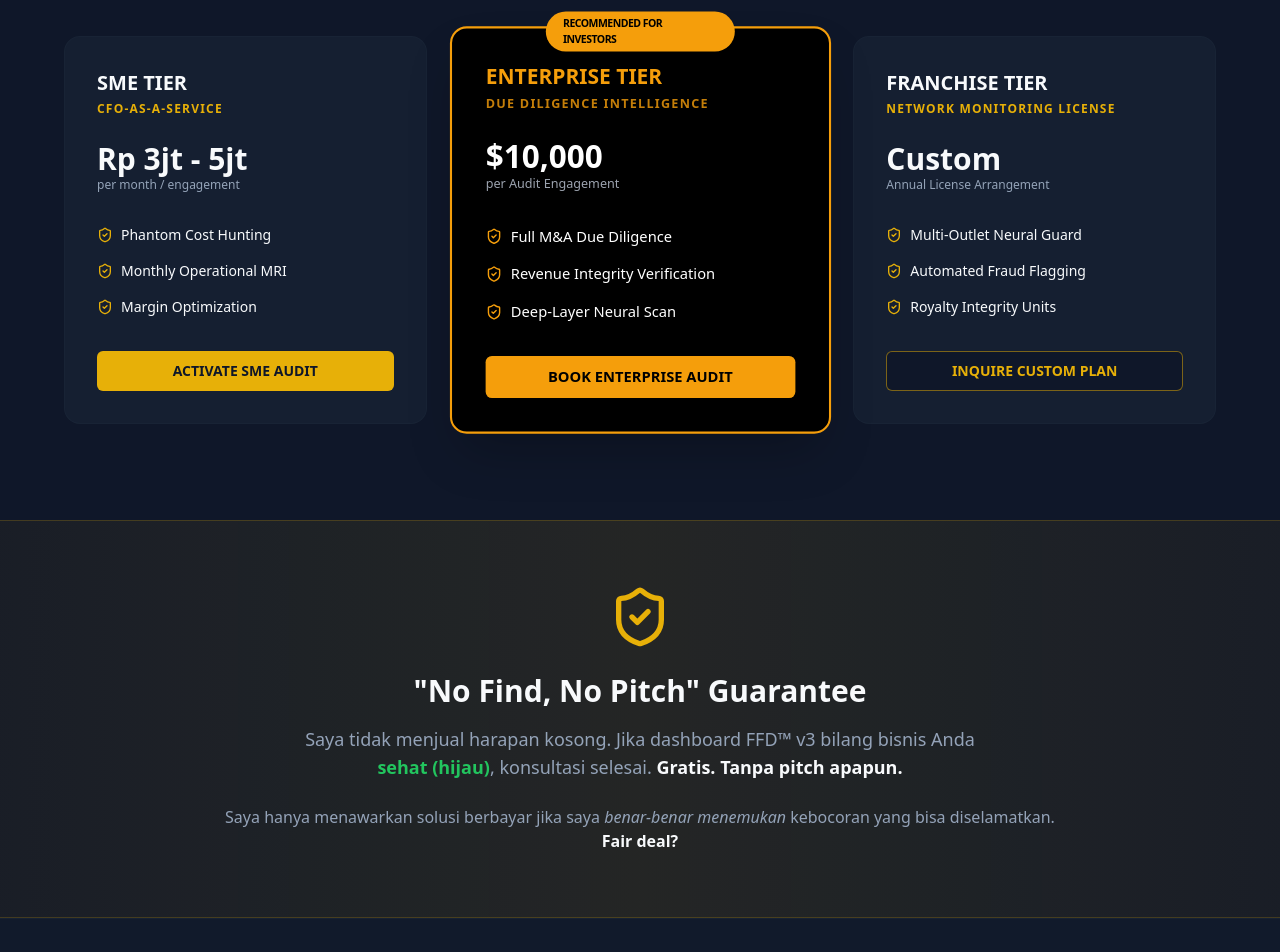
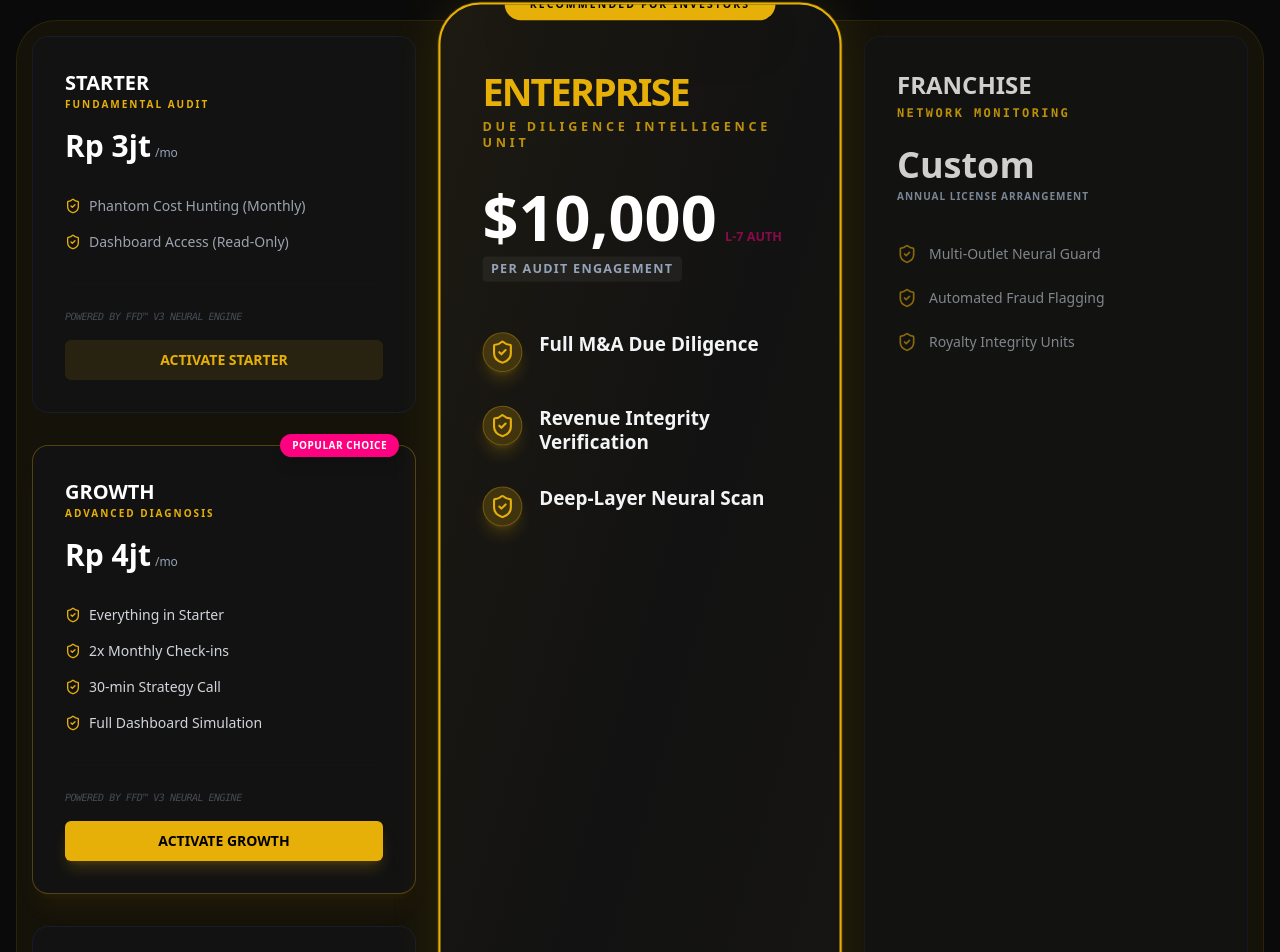
Before and after one commit to gustidevitto/gustidevitto-forensics-site, a React (Vite) app: page / in a window 1280 px wide. Shown: the part 5401-6353 px from the top of the page. Built offline with nearby package versions, Linux system fonts and the light colour scheme.

Commit message:
price cards

```diff
--- a/src/routes/index.tsx
+++ b/src/routes/index.tsx
@@ -536,73 +536,145 @@ function Index() {
             </section>
 
             {/* Pricing Transparency Section */}
-            <section id="pricing" className="py-24 px-4 md:px-8 border-t border-border/50 bg-background relative overflow-hidden">
-                <div className="container mx-auto max-w-6xl">
+            <section id="pricing" className="py-24 px-4 md:px-8 border-t border-border/50 bg-[#0a0a0a] relative overflow-hidden">
+                <div className="container mx-auto max-w-7xl">
                     <div className="text-center mb-16">
                         <h2 className="text-3xl md:text-5xl font-black mb-4 tracking-tight uppercase">Transparent Intelligence Economics</h2>
                         <p className="text-muted-foreground text-lg">Predictable pricing for precise forensic intervention.</p>
                     </div>
 
-                    <div className="grid md:grid-cols-3 gap-8">
-                        {/* SME Tier */}
-                        <div className="p-8 rounded-2xl border border-border/50 bg-card/50 flex flex-col">
-                            <div className="mb-6">
-                                <h3 className="text-xl font-black uppercase mb-1">SME Tier</h3>
-                                <p className="text-xs text-primary font-bold tracking-widest uppercase">CFO-as-a-Service</p>
+                    <div className="grid grid-cols-1 md:grid-cols-3 gap-y-6 md:gap-8 items-stretch relative">
+                        {/* SME Group Decoration Background - Desktop Only */}
+                        <div className="hidden md:block absolute col-start-1 row-start-1 row-span-3 -inset-4 border border-primary/10 bg-primary/5 rounded-[2.5rem] pointer-events-none" />
+
+                        {/* 1. SME STARTER */}
+                        <div className="md:col-start-1 md:row-start-1 p-8 rounded-2xl border border-border/50 bg-[#121212] flex flex-col relative z-10 hover:border-primary/30 transition-all group">
+                            <div className="mb-4">
+                                <h3 className="text-xl font-black uppercase text-white">Starter</h3>
+                                <p className="text-[10px] text-primary font-bold tracking-[0.2em] uppercase">Fundamental Audit</p>
                             </div>
                             <div className="mb-8">
-                                <p className="text-3xl font-black">Rp 3jt - 5jt</p>
-                                <p className="text-xs text-muted-foreground">per month / engagement</p>
+                                <p className="text-3xl font-black text-white">Rp 3jt<span className="text-xs font-normal text-muted-foreground ml-1">/mo</span></p>
                             </div>
                             <ul className="space-y-4 mb-8 flex-1">
-                                <li className="text-sm flex items-center gap-2"><ShieldCheck className="w-4 h-4 text-primary" /> Phantom Cost Hunting</li>
-                                <li className="text-sm flex items-center gap-2"><ShieldCheck className="w-4 h-4 text-primary" /> Monthly Operational MRI</li>
-                                <li className="text-sm flex items-center gap-2"><ShieldCheck className="w-4 h-4 text-primary" /> Margin Optimization</li>
+                                <li className="text-sm flex items-center gap-2 text-gray-400 group-hover:text-gray-300 transition-colors"><ShieldCheck className="w-4 h-4 text-primary" /> Phantom Cost Hunting (Monthly)</li>
+                                <li className="text-sm flex items-center gap-2 text-gray-400 group-hover:text-gray-300 transition-colors"><ShieldCheck className="w-4 h-4 text-primary" /> Dashboard Access (Read-Only)</li>
                             </ul>
-                            <Button asChild className="w-full bg-primary text-primary-foreground font-black">
-                                <Link to="/get-access">ACTIVATE SME AUDIT</Link>
-                            </Button>
+                            <div className="pt-6 border-t border-border/10">
+                                <p className="text-[10px] text-muted-foreground/40 italic mb-4 font-mono uppercase tracking-tighter">Powered by FFD™ v3 Neural Engine</p>
+                                <Button asChild className="w-full bg-primary/10 text-primary hover:bg-primary hover:text-black font-black transition-all">
+                                    <Link to="/get-access">ACTIVATE STARTER</Link>
+                                </Button>
+                            </div>
                         </div>
 
-                        {/* Enterprise Tier */}
-                        <div className="p-8 rounded-2xl border-2 border-amber-500 bg-black text-white relative flex flex-col scale-105 shadow-2xl">
-                            <div className="absolute -top-4 left-1/2 -translate-x-1/2 bg-amber-500 text-black text-[10px] font-black px-4 py-1 rounded-full uppercase tracking-tighter">Recommended for Investors</div>
-                            <div className="mb-6">
-                                <h3 className="text-xl font-black uppercase mb-1 text-amber-500">Enterprise Tier</h3>
-                                <p className="text-xs text-amber-500/80 font-bold tracking-widest uppercase">Due Diligence Intelligence</p>
+                        {/* 2. SME GROWTH */}
+                        <div className="md:col-start-1 md:row-start-2 p-8 rounded-2xl border border-primary/30 bg-[#121212] flex flex-col relative z-10 shadow-xl shadow-primary/5 hover:border-primary/60 transition-all">
+                            <div className="absolute -top-3 right-4 bg-[#FF0080] px-3 py-1 rounded-full text-[10px] font-black text-white uppercase tracking-wider shadow-lg z-20">POPULAR CHOICE</div>
+                            <div className="mb-4">
+                                <h3 className="text-xl font-black uppercase text-white">Growth</h3>
+                                <p className="text-[10px] text-primary font-bold tracking-[0.2em] uppercase">Advanced Diagnosis</p>
                             </div>
                             <div className="mb-8">
-                                <p className="text-3xl font-black">$10,000</p>
-                                <p className="text-xs text-gray-400">per Audit Engagement</p>
+                                <p className="text-3xl font-black text-white">Rp 4jt<span className="text-xs font-normal text-muted-foreground ml-1">/mo</span></p>
                             </div>
                             <ul className="space-y-4 mb-8 flex-1">
-                                <li className="text-sm flex items-center gap-2"><ShieldCheck className="w-4 h-4 text-amber-500" /> Full M&A Due Diligence</li>
-                                <li className="text-sm flex items-center gap-2"><ShieldCheck className="w-4 h-4 text-amber-500" /> Revenue Integrity Verification</li>
-                                <li className="text-sm flex items-center gap-2"><ShieldCheck className="w-4 h-4 text-amber-500" /> Deep-Layer Neural Scan</li>
+                                <li className="text-sm flex items-center gap-2 text-gray-300 font-medium whitespace-nowrap"><ShieldCheck className="w-4 h-4 text-primary" /> Everything in Starter</li>
+                                <li className="text-sm flex items-center gap-2 text-gray-300 font-medium whitespace-nowrap"><ShieldCheck className="w-4 h-4 text-primary" /> 2x Monthly Check-ins</li>
+                                <li className="text-sm flex items-center gap-2 text-gray-300 font-medium whitespace-nowrap"><ShieldCheck className="w-4 h-4 text-primary" /> 30-min Strategy Call</li>
+                                <li className="text-sm flex items-center gap-2 text-gray-300 font-medium whitespace-nowrap"><ShieldCheck className="w-4 h-4 text-primary" /> Full Dashboard Simulation</li>
                             </ul>
-                            <Button asChild className="w-full bg-amber-500 text-black font-black hover:bg-amber-600">
+                            <div className="pt-6 border-t border-border/10">
+                                <p className="text-[10px] text-muted-foreground/40 italic mb-4 font-mono uppercase tracking-tighter">Powered by FFD™ v3 Neural Engine</p>
+                                <Button asChild className="w-full bg-primary text-black hover:bg-primary/90 font-black shadow-lg shadow-primary/20">
+                                    <Link to="/get-access">ACTIVATE GROWTH</Link>
+                                </Button>
+                            </div>
+                        </div>
+
+                        {/* 3. SME SCALE */}
+                        <div className="md:col-start-1 md:row-start-3 p-8 rounded-2xl border border-border/50 bg-[#121212] flex flex-col relative z-10 hover:border-primary/30 transition-all group">
+                            <div className="mb-4">
+                                <h3 className="text-xl font-black uppercase text-white">Scale</h3>
+                                <p className="text-[10px] text-primary font-bold tracking-[0.2em] uppercase">Deep Oversight</p>
+                            </div>
+                            <div className="mb-8">
+                                <p className="text-3xl font-black text-white">Rp 5jt<span className="text-xs font-normal text-muted-foreground ml-1">/mo</span></p>
+                            </div>
+                            <ul className="space-y-4 mb-8 flex-1">
+                                <li className="text-sm flex items-center gap-2 text-gray-400 group-hover:text-gray-300 transition-colors"><ShieldCheck className="w-4 h-4 text-primary" /> Everything in Growth</li>
+                                <li className="text-sm flex items-center gap-2 text-gray-400 group-hover:text-gray-300 transition-colors"><ShieldCheck className="w-4 h-4 text-primary" /> Weekly Pulse Monitoring</li>
+                                <li className="text-sm flex items-center gap-2 text-gray-400 group-hover:text-gray-300 transition-colors"><ShieldCheck className="w-4 h-4 text-primary" /> Neural Pattern Training</li>
+                                <li className="text-sm flex items-center gap-2 text-gray-400 group-hover:text-gray-300 transition-colors"><ShieldCheck className="w-4 h-4 text-primary" /> WhatsApp Priority Line</li>
+                            </ul>
+                            <div className="pt-6 border-t border-border/10">
+                                <p className="text-[10px] text-muted-foreground/40 italic mb-4 font-mono uppercase tracking-tighter">Powered by FFD™ v3 Neural Engine</p>
+                                <Button asChild className="w-full bg-primary/10 text-primary hover:bg-primary hover:text-black font-black transition-all">
+                                    <Link to="/get-access">ACTIVATE SCALE</Link>
+                                </Button>
+                            </div>
+                        </div>
+
+                        {/* 4. ENTERPRISE TIER - ANCHOR */}
+                        <div className="md:col-start-2 md:row-start-1 md:row-span-3 p-10 rounded-[2.5rem] border-2 border-primary bg-[#121212] flex flex-col relative z-20 shadow-[0_0_50px_rgba(255,215,0,0.1)] ring-1 ring-primary/20 md:scale-[1.05] overflow-hidden group">
+                            <div className="absolute -top-4 left-1/2 -translate-x-1/2 bg-primary text-black text-[10px] font-black px-6 py-2 rounded-full uppercase tracking-[0.2em] shadow-2xl whitespace-nowrap z-30">RECOMMENDED FOR INVESTORS</div>
+
+                            {/* Visual Glow Layer */}
+                            <div className="absolute inset-0 bg-gradient-to-br from-primary/10 via-transparent to-primary/5 opacity-50 group-hover:opacity-80 transition-opacity pointer-events-none"></div>
+
+                            <div className="mb-8 mt-6 relative z-10">
+                                <h3 className="text-4xl font-black uppercase mb-1 text-primary tracking-tighter">Enterprise</h3>
+                                <p className="text-xs text-primary/80 font-bold tracking-[0.3em] uppercase">Due Diligence Intelligence Unit</p>
+                            </div>
+
+                            <div className="mb-12 relative z-10">
+                                <div className="flex items-baseline gap-2">
+                                    <p className="text-6xl font-black text-white">$10,000</p>
+                                    <span className="text-[#FF0080] font-black text-xs animate-pulse">L-7 AUTH</span>
+                                </div>
+                                <p className="text-xs text-muted-foreground mt-2 uppercase font-bold tracking-widest bg-white/5 w-fit px-2 py-1 rounded">per Audit Engagement</p>
+                            </div>
+
+                            <ul className="space-y-8 mb-16 flex-1 relative z-10">
+                                <li className="flex items-start gap-4 text-gray-100 font-bold text-lg leading-tight">
+                                    <div className="bg-primary/20 p-1.5 rounded-full shrink-0 border border-primary/30 shadow-lg shadow-primary/20"><ShieldCheck className="w-6 h-6 text-primary" /></div>
+                                    <span>Full M&A Due Diligence</span>
+                                </li>
+                                <li className="flex items-start gap-4 text-gray-100 font-bold text-lg leading-tight">
+                                    <div className="bg-primary/20 p-1.5 rounded-full shrink-0 border border-primary/30 shadow-lg shadow-primary/20"><ShieldCheck className="w-6 h-6 text-primary" /></div>
+                                    <span>Revenue Integrity Verification</span>
+                                </li>
+                                <li className="flex items-start gap-4 text-gray-100 font-bold text-lg leading-tight">
+                                    <div className="bg-primary/20 p-1.5 rounded-full shrink-0 border border-primary/30 shadow-lg shadow-primary/20"><ShieldCheck className="w-6 h-6 text-primary" /></div>
+                                    <span>Deep-Layer Neural Scan</span>
+                                </li>
+                            </ul>
+
+                            <Button asChild className="w-full bg-primary text-black font-black hover:bg-white hover:scale-105 transition-all h-20 text-xl shadow-[0_15px_30px_rgba(255,215,0,0.3)] relative z-10">
                                 <a href="https://calendly.com/gustidevitto" target="_blank" rel="noopener noreferrer">BOOK ENTERPRISE AUDIT</a>
                             </Button>
                         </div>
 
-                        {/* Franchise Tier */}
-                        <div className="p-8 rounded-2xl border border-border/50 bg-card/50 flex flex-col">
-                            <div className="mb-6">
-                                <h3 className="text-xl font-black uppercase mb-1">Franchise Tier</h3>
-                                <p className="text-xs text-primary font-bold tracking-widest uppercase">Network Monitoring License</p>
+                        {/* 5. FRANCHISE TIER - OUTLIER */}
+                        <div className="md:col-start-3 md:row-start-1 md:row-span-3 p-8 rounded-2xl border border-border/50 bg-[#121212] flex flex-col relative z-20 hover:border-primary/30 transition-all opacity-80 hover:opacity-100 group">
+                            <div className="mb-6 pointer-events-none">
+                                <h3 className="text-2xl font-black uppercase mb-1 text-white">Franchise</h3>
+                                <p className="text-xs text-primary font-bold tracking-[0.2em] uppercase font-mono">Network Monitoring</p>
                             </div>
-                            <div className="mb-8">
-                                <p className="text-3xl font-black">Custom</p>
-                                <p className="text-xs text-muted-foreground">Annual License Arrangement</p>
+                            <div className="mb-10">
+                                <p className="text-4xl font-black text-white">Custom</p>
+                                <p className="text-[10px] text-muted-foreground uppercase font-black tracking-widest mt-1">Annual License Arrangement</p>
                             </div>
-                            <ul className="space-y-4 mb-8 flex-1">
-                                <li className="text-sm flex items-center gap-2"><ShieldCheck className="w-4 h-4 text-primary" /> Multi-Outlet Neural Guard</li>
-                                <li className="text-sm flex items-center gap-2"><ShieldCheck className="w-4 h-4 text-primary" /> Automated Fraud Flagging</li>
-                                <li className="text-sm flex items-center gap-2"><ShieldCheck className="w-4 h-4 text-primary" /> Royalty Integrity Units</li>
+                            <ul className="space-y-6 mb-12 flex-1">
+                                <li className="text-sm flex items-center gap-3 text-gray-400 group-hover:text-gray-300 transition-colors"><ShieldCheck className="w-5 h-5 text-primary/70" /> Multi-Outlet Neural Guard</li>
+                                <li className="text-sm flex items-center gap-3 text-gray-400 group-hover:text-gray-300 transition-colors"><ShieldCheck className="w-5 h-5 text-primary/70" /> Automated Fraud Flagging</li>
+                                <li className="text-sm flex items-center gap-3 text-gray-400 group-hover:text-gray-300 transition-colors"><ShieldCheck className="w-5 h-5 text-primary/70" /> Royalty Integrity Units</li>
                             </ul>
-                            <Button asChild variant="outline" className="w-full border-primary/50 text-primary font-black hover:bg-primary/10">
-                                <a href="https://calendly.com/gustidevitto" target="_blank" rel="noopener noreferrer">INQUIRE CUSTOM PLAN</a>
-                            </Button>
+                            <div className="pt-8 border-t border-border/20">
+                                <Button asChild variant="outline" className="w-full border-primary/50 text-white font-black hover:bg-primary hover:text-black transition-all h-14 uppercase tracking-widest">
+                                    <a href="https://calendly.com/gustidevitto" target="_blank" rel="noopener noreferrer">INQUIRE CUSTOM PLAN</a>
+                                </Button>
+                            </div>
                         </div>
                     </div>
                 </div>
```
